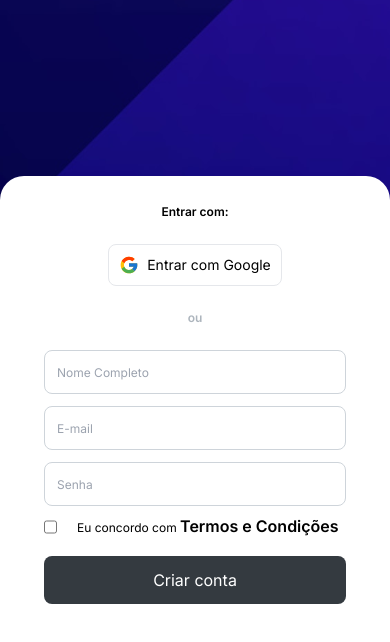
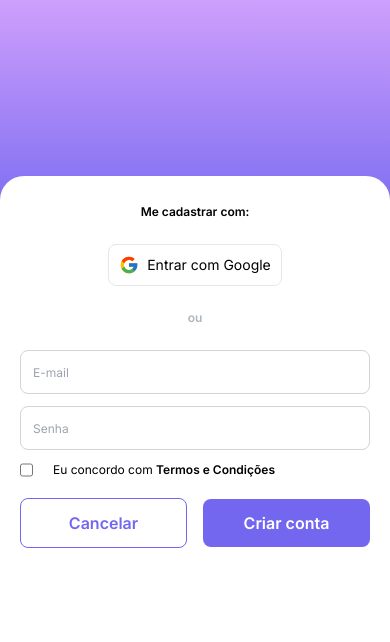
Before and after one commit to caioorg/da-pay-web, a React (Vite) app: page /da-pay-web/criar-conta in a window 390 px wide. Shown: the top 642 px of the page. Built offline with nearby package versions, Linux system fonts and the light colour scheme; no server answers.

Commit message:
:lipstick: ajustando responsivo tela de login e cadastro e melhorando a navegação

```diff
--- a/src/common/components/Layout/index.tsx
+++ b/src/common/components/Layout/index.tsx
@@ -1,31 +1,33 @@
 import React from 'react';
 import { Outlet, Link } from 'react-router-dom';
+import { useAuth } from '@/contexts/AuthContext';
 
 const Layout: React.FC = () => {
+    const { logout } = useAuth()
     return (
         <>
             <header className='mb-10'>
-                <nav className="px-2 sm:px-4 py-2.5">
-                    <div className="container flex flex-wrap items-center justify-between mx-auto">
+                <nav className="px-2 sm:px-4 py-4">
+                    <div className="container flex items-center justify-between mx-auto">
                         <Link to="/" className="flex items-center">
                             <img src="https://flowbite.com/docs/images/logo.svg" className="h-6 mr-3 sm:h-9" />
                             <span className="self-center text-xl font-semibold whitespace-nowrap dark:text-white">DaPay</span>
                         </Link>
-                        <button data-collapse-toggle="navbar-default" type="button" className="inline-flex items-center p-2 ml-3 text-sm text-gray-500 rounded-lg md:hidden hover:bg-gray-100 focus:outline-none focus:ring-2 focus:ring-gray-200 dark:text-gray-400 dark:hover:bg-gray-700 dark:focus:ring-gray-600" aria-controls="navbar-default" aria-expanded="false">
-                            <span className="sr-only">Open main menu</span>
-                            <svg className="w-6 h-6" aria-hidden="true" fill="currentColor" viewBox="0 0 20 20" xmlns="http://www.w3.org/2000/svg"><path fill-rule="evenodd" d="M3 5a1 1 0 011-1h12a1 1 0 110 2H4a1 1 0 01-1-1zM3 10a1 1 0 011-1h12a1 1 0 110 2H4a1 1 0 01-1-1zM3 15a1 1 0 011-1h12a1 1 0 110 2H4a1 1 0 01-1-1z" clip-rule="evenodd"></path></svg>
-                        </button>
-                        <div className="hidden w-full md:block md:w-auto" id="navbar-default">
-                            <ul className="flex flex-col p-4 mt-4 border border-gray-100 rounded-lg md:flex-row md:space-x-8 md:mt-0 md:text-sm md:font-medium md:border-0">
+
+                        <div className="md:block md:w-auto">
+                            <ul className="flex flex-row items-center">
                                 <li>
-                                    <Link to='/' className="block py-2 pl-3 pr-4 text-white font-bold rounded md:bg-transparent md:p-0" aria-current="page">
+                                    <Link to='/' className="py-2 pl-3 pr-4 font-bold" aria-current="page">
                                         Dashboard
                                     </Link>
                                 </li>
                                 <li>
-                                    <Link to="/lancamento" className="block py-2 pl-3 pr-4 text-gray-700 rounded hover:bg-gray-100 md:hover:bg-transparent md:border-0 md:hover:text-blue-700 md:p-0 dark:text-gray-400 md:dark:hover:text-white dark:hover:bg-gray-700 dark:hover:text-white md:dark:hover:bg-transparent">
+                                    <Link to="/lancamento" className="py-2 pl-3 pr-4 font-bold">
                                         Lançamento
                                     </Link>
+                                </li>
+                                <li>
+                                    <button type='button' className="py-2 pl-3 pr-4 font-bold" onClick={() => logout()}>Sair</button>
                                 </li>
                             </ul>
                         </div>
--- a/src/index.css
+++ b/src/index.css
@@ -11,5 +11,5 @@
 
 html, body, #root {
     height: 100%;
-    background: #292738;
+    background: #cfcfcf;
 }
--- a/src/pages/SignIn/index.tsx
+++ b/src/pages/SignIn/index.tsx
@@ -1,6 +1,6 @@
 import { useCallback } from 'react'
 import { useForm } from 'react-hook-form'
-import { redirect } from "react-router-dom";
+import { Link } from "react-router-dom";
 import * as yup from 'yup'
 import { yupResolver } from '@hookform/resolvers/yup';
 import { FcGoogle } from 'react-icons/fc'
@@ -29,8 +29,8 @@ function SignIn() {
 
   return (
     <div className="h-screen flex bg-white flex-col items-center">
-      <div className='w-full bg-signin h-60 bg-cover bg-no-repeat' />
-      <div className="w-full max-w-lg rounded-3xl py-3 flex flex-col gap-6 px-11 bg-white -mt-16">
+      <div className='w-full bg-gradient-to-b from-[#CE9FFC] to-[#7367F0] h-60 bg-cover bg-no-repeat' />
+      <div className="w-full max-w-lg rounded-3xl py-3 pb-10 flex flex-col gap-6 px-11 bg-white -mt-16 shadow-lg xs:shadow-none xs:px-5">
         <p className='text-xs text-black mt-4 font-semibold text-center'>Entrar com:</p>
         <div className='w-full justify-center flex gap-3 flex-row'>
           <button className='p-2.5 rounded-lg border text-sm flex items-center gap-2' onClick={() => signInWithGoogle()}>
@@ -43,9 +43,9 @@ function SignIn() {
           <Field {...register('email')} type='email' label='E-mail' error={errors.email?.message} />
           <Field {...register('password')} type='password' label='Senha' error={errors.password?.message} />
 
-          <button type='submit' className="bg-[#343A40] w-full p-3 text-md text-white rounded-lg focus:outline-none">Entrar</button>
+          <button type='submit' className="bg-[#7367F0] w-full p-3 text-md font-semibold text-white rounded-lg focus:outline-none">Entrar</button>
         </form>
-        <p className='text-center font-xs pb-5'>Não tem conta? <span className='font-md font-semibold cursor-pointer' onClick={() => redirect('/criar-conta')}>Criar uma conta</span></p>
+        <p className='text-center font-xs pb-5'>Não tem conta? <Link to='/criar-conta' className='font-xs font-semibold cursor-pointer'>Criar uma conta</Link></p>
       </div>
     </div>
   )
--- a/src/pages/SignUp/index.tsx
+++ b/src/pages/SignUp/index.tsx
@@ -6,16 +6,15 @@ import { FcGoogle } from 'react-icons/fc'
 import { useAuth } from '@/contexts/AuthContext';
 import { useNotification } from '@/contexts/NotificationToast';
 import Field from '@/common/components/FieldText'
+import { Link } from 'react-router-dom';
 
 type SingUpForm = {
   email: string,
   password: string,
-  name: string,
   term: boolean
 }
 
 const validation = yup.object({
-  name: yup.string().required('Obrigatório'),
   email: yup.string().email('Precisa ser um e-mail válido').required('Obrigatório'),
   password: yup.string().min(8, 'No minímo 8 caracteres').required('Obrigatório'),
   term: yup.boolean().required('Obrigatório').oneOf([true], "The terms and conditions must be accepted.")
@@ -29,17 +28,20 @@ function SingUp() {
     resolver: yupResolver(validation)
   })
 
-  const fnSubmitForm = useCallback(async ({ email, name, password }: SingUpForm) => {
-    await signUpWithCredentials(email, password)
+  const fnSubmitForm = useCallback(async ({ email, password }: SingUpForm) => {
+    try {
+      await signUpWithCredentials(email, password)
+    } catch (error) {
+      addToast({ message: 'Ooops! Não foi possível criar a conta, tente novamente!', type: 'error'})
+    }
 
-    // addToast({ message: 'Ooops! Não foi possível criar a conta, tente novamente!', type: 'error'})
   }, [])
 
   return (
     <div className="h-screen flex bg-white flex-col items-center">
-      <div className='w-full bg-signin h-60 bg-cover bg-no-repeat' />
-      <div className="w-full max-w-lg rounded-3xl py-3 flex flex-col gap-6 px-11 bg-white -mt-16">
-        <p className='text-xs text-black mt-4 font-semibold text-center'>Entrar com:</p>
+      <div className='w-full bg-gradient-to-b from-[#CE9FFC] to-[#7367F0] h-60 bg-cover bg-no-repeat' />
+      <div className="w-full max-w-lg rounded-3xl py-3 pb-10 flex flex-col gap-6 px-11 bg-white -mt-16 shadow-lg xs:shadow-none xs:px-5">
+        <p className='text-xs text-black mt-4 font-semibold text-center'>Me cadastrar com:</p>
         <div className='w-full justify-center flex gap-3 flex-row'>
           <button className='p-2.5 rounded-lg border text-sm flex items-center gap-2'>
             <FcGoogle className='w-5 h-5' />
@@ -48,16 +50,18 @@ function SingUp() {
         </div>
         <p className='text-xs text-[#ADB5BD] font-semibold text-center'>ou</p>
         <form onSubmit={handleSubmit(fnSubmitForm)} autoComplete='off'>
-          <Field {...register('name')} type='text' label='Nome Completo' error={errors.name?.message} />
           <Field {...register('email')} type='email' label='E-mail' error={errors.email?.message} />
           <Field {...register('password')} type='password' label='Senha' error={errors.password?.message} />
 
           <div className="mb-5 w-full flex flex-row gap-5">
             <input type='checkbox' {...register('term')} />
-            <label className={`text-xs ${errors.term?.message ? 'text-red-700' : 'text-black'}`}>Eu concordo com <span className='font-semibold'>Termos e Condições</span></label>
+            <label className={`text-xs ${errors.term?.message ? 'text-red-700' : 'text-black'}`}>Eu concordo com <span className='font-semibold text-xs'>Termos e Condições</span></label>
+          </div>
+          <div className='grid grid-cols-2 items-center mt-5 gap-4'>
+            <Link to='/' className='border-[#7367F0] text-[#7367F0] font-semibold border text-center rounded-lg text-md p-3'>Cancelar</Link>
+            <button type='submit' className="bg-[#7367F0] w-full p-3 text-md font-semibold text-white rounded-lg focus:outline-none">Criar conta</button>
           </div>
 
-          <button type='submit' className="bg-[#343A40] w-full p-3 text-md text-white rounded-lg focus:outline-none">Criar conta</button>
         </form>
       </div>
     </div>
--- a/tailwind.config.cjs
+++ b/tailwind.config.cjs
@@ -1,10 +1,19 @@
 /** @type {import('tailwindcss').Config} */
+
 module.exports = {
   content: [
     "./index.html",
     "./src/**/*.{js,ts,jsx,tsx}",
   ],
   theme: {
+    screens: {
+      'xs': {'min': '319px', 'max': '639px'},
+      'sm': {'min': '640px', 'max': '767px'},
+      'md': { 'min': '768px', 'max': '1023px' },
+      'lg': { 'min': '1024px', 'max': '1279px' },
+      'xl': {'min': '1280px', 'max': '1535px'},
+      '2xl': {'min': '1536px'}
+    },
     extend: {
       fontFamily: {
         'sans': ['Inter', 'Arial', 'sans-serif'],
```
Also changed, not shown: src/routes/index.tsx (+4 -4 lines).
